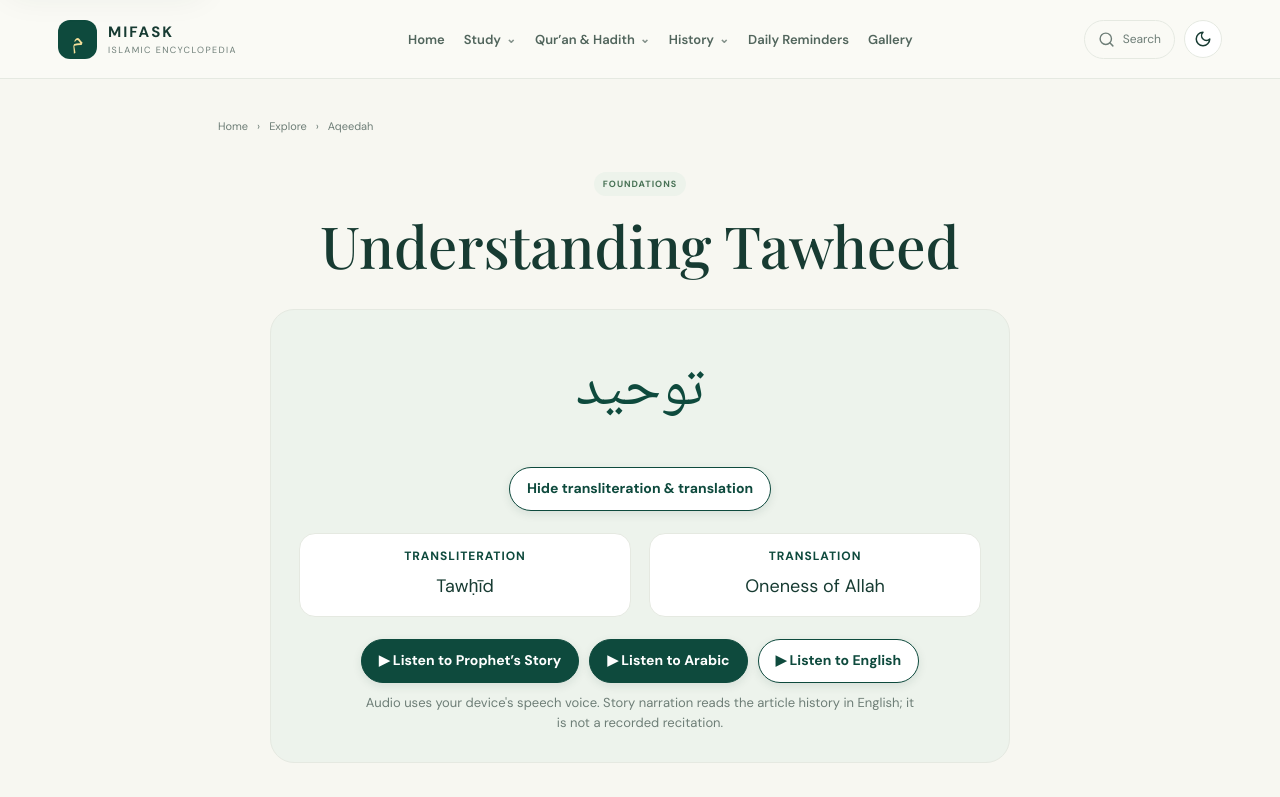
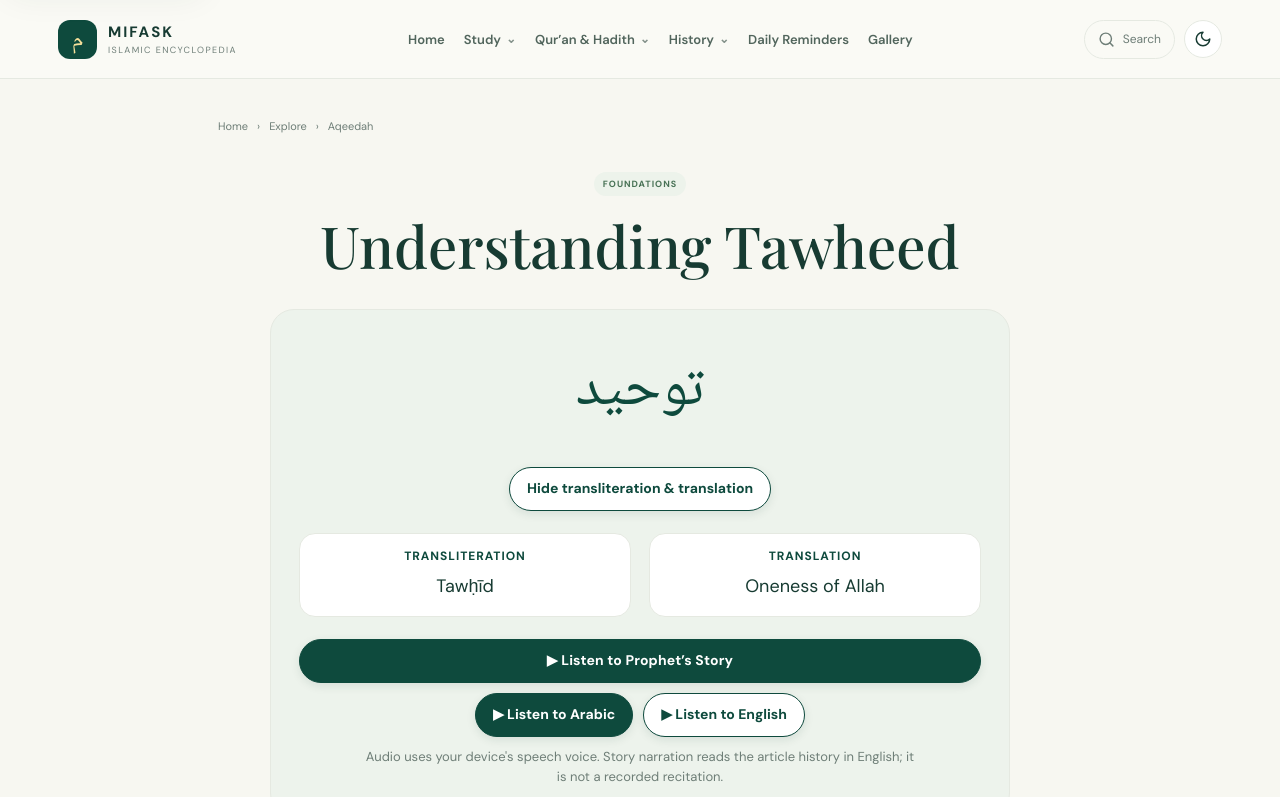
Before and after one commit to smartmil79-afk/mifask-islamic-encyclopedia, a Next.js app: page /article/tawheed in a window 1280 px wide. Shown: the top 797 px of the page. Built offline with nearby package versions, Linux system fonts and the light colour scheme; no server answers; the database is empty; a web font is replaced by a local one.

Commit message:
Highlight Prophet story narration button

```diff
--- a/app/globals.css
+++ b/app/globals.css
@@ -381,3 +381,5 @@ html[data-theme="dark"] .verification-unverified{background:#3a3020;border-color
 /* Separate Arabic and English playback controls */
 .arabic-audio-button-english{background:var(--surface);color:var(--green);}
 .arabic-audio-button-stop{background:#8b3a3a;border-color:#8b3a3a;color:#fff;}
+
+.arabic-audio-button-story{width:100%;font-weight:800;letter-spacing:.01em;}
```
